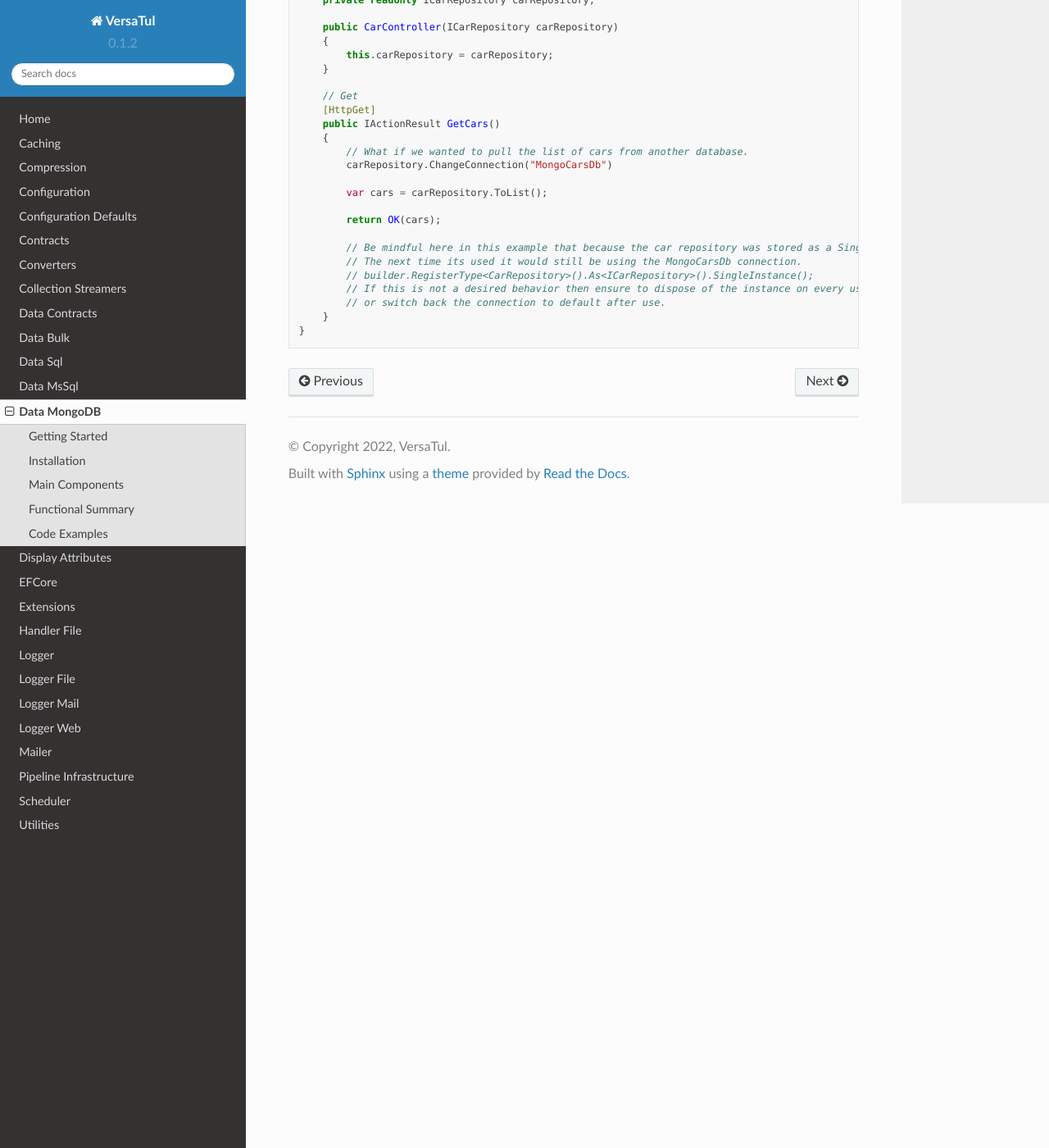
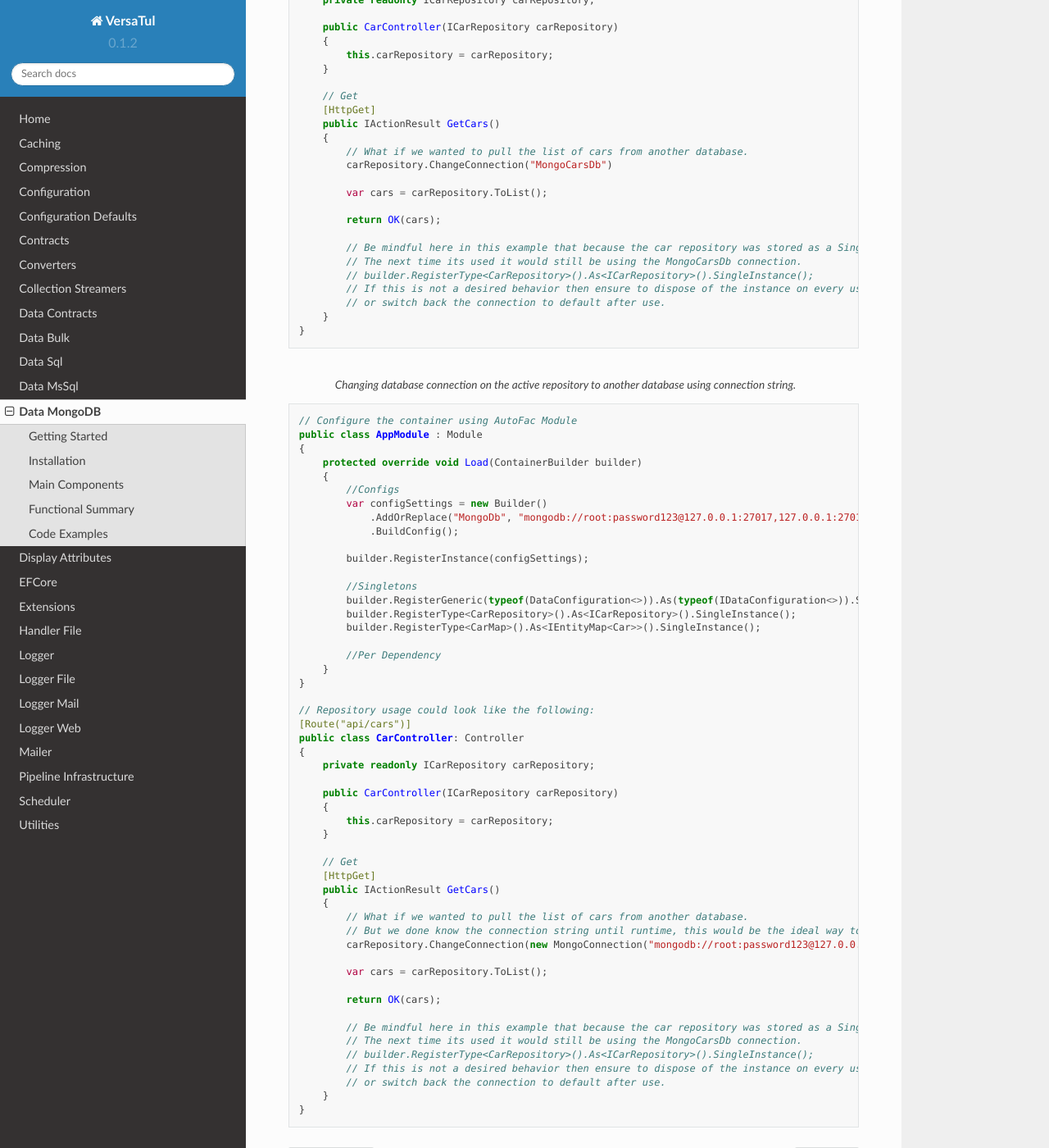
Before and after one commit to BjornWilliams/DocsVersaTul, a Sphinx documentation site: the page built from docs/source/mongodb.rst, in a window 1280 px wide and 1400 px high, scrolled down 4103 px. Shown: the whole window at 82% size. Built offline with Sphinx 7.4.7 and the Read the Docs theme 2.0.0, drawn with Linux system fonts in a browser that asks for light colours.

Commit message:
Update mongodb.rst

```diff
--- a/docs/source/mongodb.rst
+++ b/docs/source/mongodb.rst
@@ -231,3 +231,58 @@ Code Examples
             // or switch back the connection to default after use.
         }
     }
+
+.. code-block:: c#
+    :caption: Changing database connection on the active repository to another database using connection string.
+
+    // Configure the container using AutoFac Module
+    public class AppModule : Module
+    {
+        protected override void Load(ContainerBuilder builder)
+        {
+            //Configs
+            var configSettings = new Builder()
+                .AddOrReplace("MongoDb", "mongodb://root:password123@127.0.0.1:27017,127.0.0.1:27018,127.0.0.1:27019/DemoDB?replicaSet=replicaset")
+                .BuildConfig();
+
+            builder.RegisterInstance(configSettings);
+
+            //Singletons
+            builder.RegisterGeneric(typeof(DataConfiguration<>)).As(typeof(IDataConfiguration<>)).SingleInstance();
+            builder.RegisterType<CarRepository>().As<ICarRepository>().SingleInstance();
+            builder.RegisterType<CarMap>().As<IEntityMap<Car>>().SingleInstance();
+
+            //Per Dependency
+        }
+    }
+
+    // Repository usage could look like the following:
+    [Route("api/cars")]
+    public class CarController: Controller
+    {
+        private readonly ICarRepository carRepository;
+
+        public CarController(ICarRepository carRepository)
+        {
+            this.carRepository = carRepository;
+        }
+
+        // Get
+        [HttpGet]
+        public IActionResult GetCars()
+        {
+            // What if we wanted to pull the list of cars from another database.
+            // But we done know the connection string until runtime, this would be the ideal way to achieve this.
+            carRepository.ChangeConnection(new MongoConnection("mongodb://root:password123@127.0.0.1:27017,127.0.0.1:27018,127.0.0.1:27019/CarsDB?replicaSet=replicaset"))
+
+            var cars = carRepository.ToList();
+
+            return OK(cars);
+
+            // Be mindful here in this example that because the car repository was stored as a SingleInstance
+            // The next time its used it would still be using the MongoCarsDb connection.
+            // builder.RegisterType<CarRepository>().As<ICarRepository>().SingleInstance();
+            // If this is not a desired behavior then ensure to dispose of the instance on every use
+            // or switch back the connection to default after use.
+        }
+    }
```
